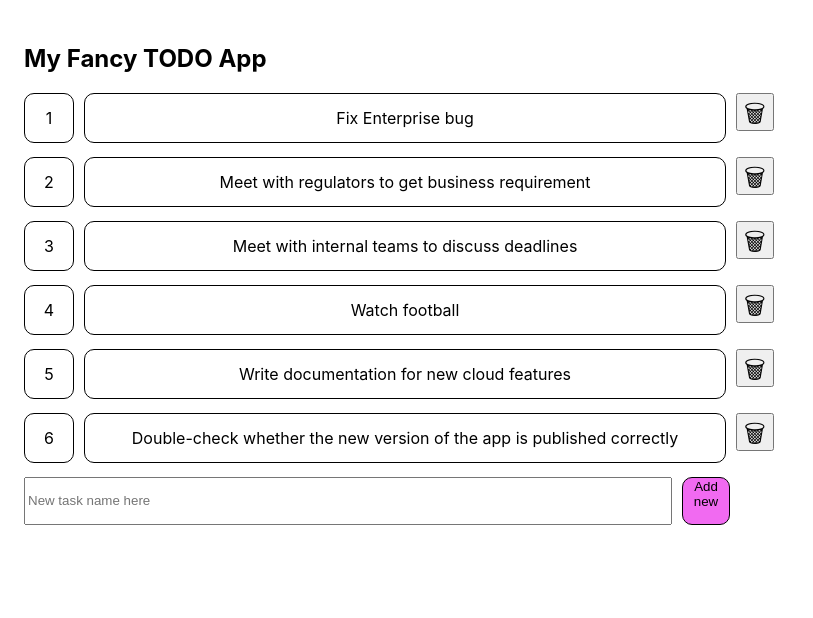
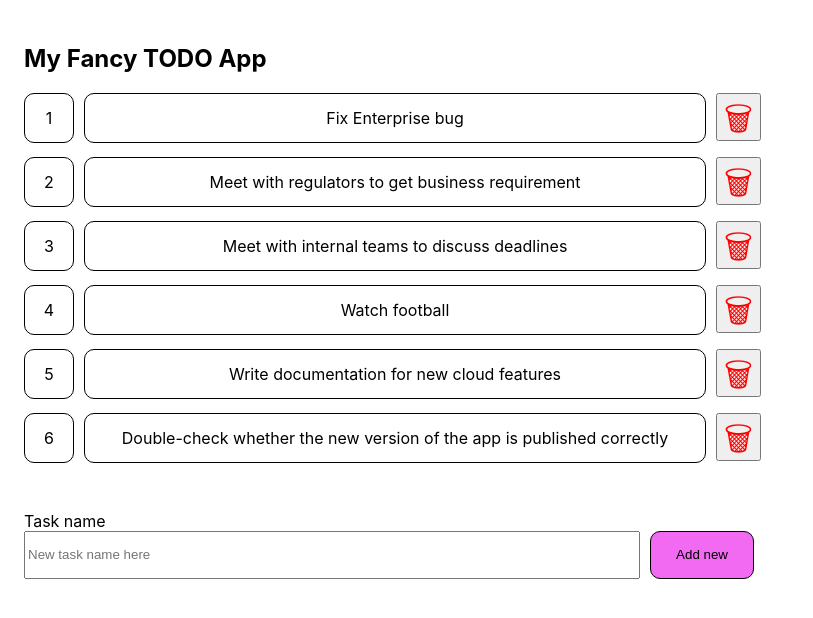
Before and after one commit to ptmdmusique/react-basic, a React (Create React App) app: page / in a window 1280 px wide. Shown: the top 618 px of the page, without its empty margins (0-813 px from the left). Built offline with nearby package versions, Linux system fonts and the light colour scheme.

Commit message:
feature 6 todo 2nd commit

```diff
--- a/src/App.css
+++ b/src/App.css
@@ -50,7 +50,7 @@
 }
 
 .task-name-container {
-  width: 640px;
+  width: 620px;
   height: 48px;
   margin-left: 10px;
   border: 1px solid;
@@ -63,22 +63,34 @@
 
 .delete-button {
   margin-left: 10px;
-  width:  28px;
-  height: 38px;
+  width:  48px;
+  height: 48px;
   display: flex;
   border-radius: 10px;
 }
 
+.new-task-container{
+  margin-top: 50px;
+  display: flex;
+  width: 770px;
+  height: 67px;
+  text-align: left;
+}
+
+
 .newtask-name {
+  width: 730px;
   height: 48px;
   text-align: left;
+  border-radius: 10px;
   display: flex;
 }
 
 .newtask-button {
   margin-left: 10px;
+  padding: 15px 0px 0px 25px;
   display: flex;
-  width:  48px;
+  width:  107.97px;
   height: 48px;
   border: 1px solid;
   border-radius: 10px;
--- a/src/App.tsx
+++ b/src/App.tsx
@@ -58,19 +58,17 @@ function TaskShow() {
                   setTasks(tasks.filter( item => item.del !== '*'))
                 }}
               >
-               <font size="+2">🗑</font>
-
-
+               <font size="+3" color='red'>🗑</font>
 
               </button>
             </div>
         </div>
       ))}
 
-
+      <div className="new-task-container">
         <form onSubmit={handleSubmit} >
-          <div className="container" >
-
+          <div>
+            <label>Task name
               <div className="newtask-name">
                 <input
                     style={{width: "640px"}}
@@ -79,18 +77,16 @@ function TaskShow() {
                     onChange={ event => setNewTask(event.target.value)}
                     value={newTask}
                 />
-          </div>
-          <div>
                 <button type='submit' className="newtask-button">
                     Add new
                 </button>
               </div>
+            </label>
           </div>
         </form>
-
+      </div>
     </div>
   )
-
 }
 
 function App() {
```
Lines whose indentation alone changed are shown as unchanged.
